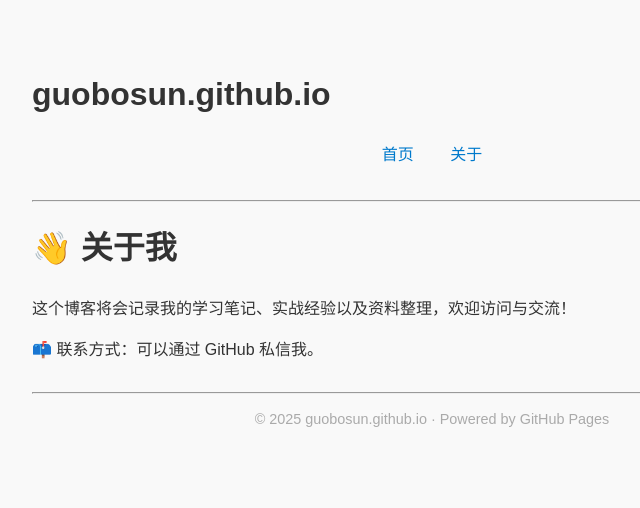
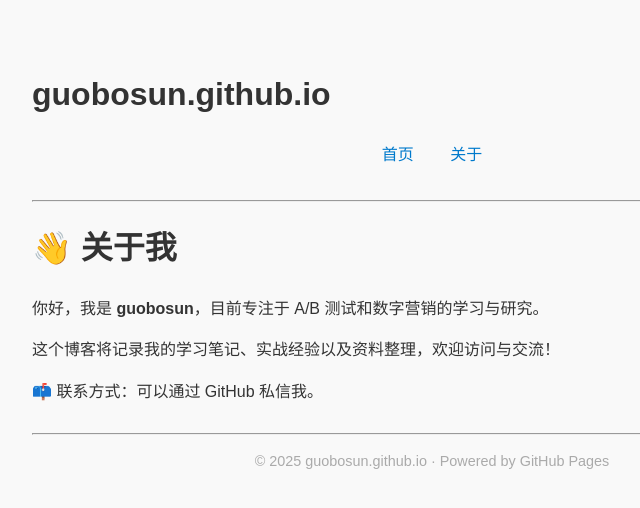
Before and after one commit to guobosun/guobosun.github.io, a Jekyll site: the page built from about.md, in a window 1280 px wide. Shown: the top 508 px of the page, without its empty margins (208-848 px from the left). Built offline with Jekyll 4.4.1, drawn with Linux system fonts in a browser that asks for light colours; our own code applies the rules of GitHub Pages for plain Markdown files.

Commit message:
Update about.md

```diff
--- a/about.md
+++ b/about.md
@@ -1,10 +1,11 @@
 ---
 layout: default
-title: 关于我
 ---
 
 # 👋 关于我
 
-这个博客将会记录我的学习笔记、实战经验以及资料整理，欢迎访问与交流！
+你好，我是 **guobosun**，目前专注于 A/B 测试和数字营销的学习与研究。
+
+这个博客将记录我的学习笔记、实战经验以及资料整理，欢迎访问与交流！
 
 📫 联系方式：可以通过 GitHub 私信我。
```
